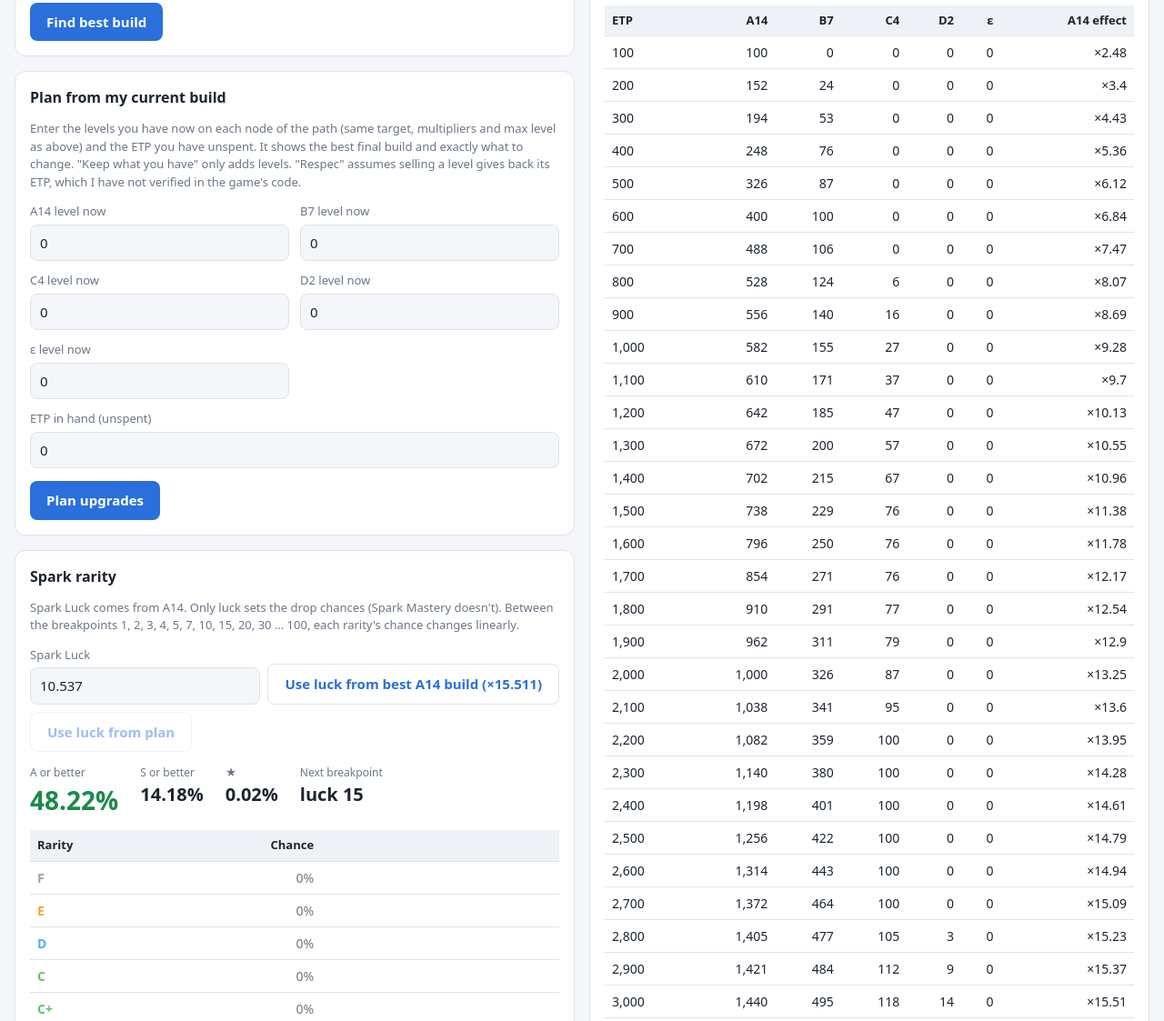
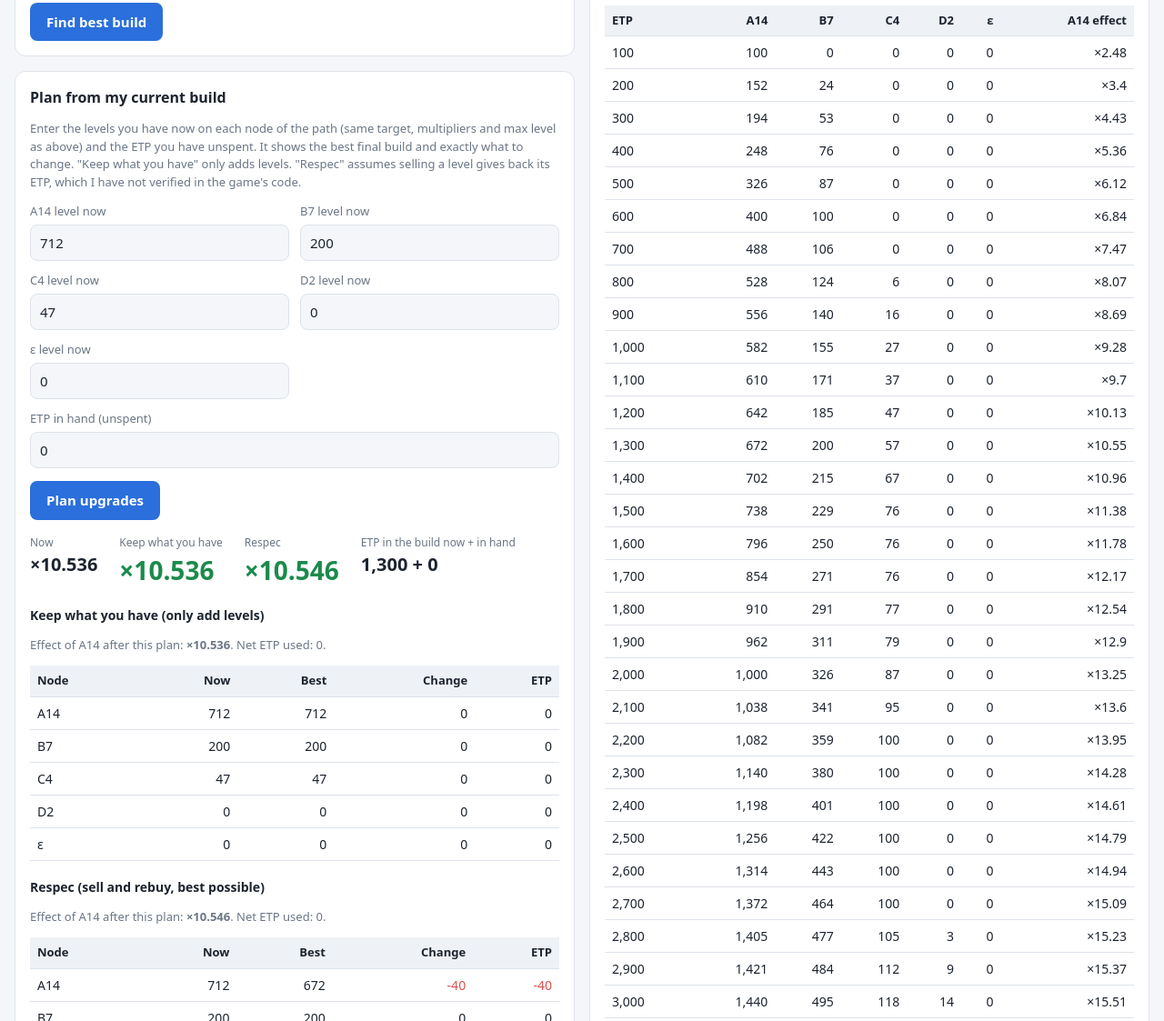
Before and after one commit to coolguydlm123/revolution-idle-etp-optimizer, a plain HTML site: page index.html in a window 1280 px wide. Shown: the part 611-1734 px from the top of the page at 91% size. Drawn offline with Linux system fonts and the light colour scheme.

Commit message:
Prefill current build (A14 712, B7 200, C4 47) and run the plan on load
Co-Authored-By: Claude Opus 5.5 <noreply@anthropic.com>

```diff
--- a/index.html
+++ b/index.html
@@ -422,7 +422,7 @@ function pathIds(target) {
   for (let id = target; ; id = parentOf(id)) { ids.unshift(id); if (id === 0) break; }
   return ids;
 }
-const curVals = {};   // remembered levels by node id
+const curVals = { 28: 712, 13: 200, 6: 47 };   // remembered levels by node id (default: A14 712, B7 200, C4 47)
 function buildCur() {
   const ids = pathIds(+sel.value);
   const grid = document.getElementById('curGrid');
@@ -575,6 +575,7 @@ showRarity();
 
 document.getElementById('go').addEventListener('click', run);
 run();
+document.getElementById('plan').click();
 </script>
 </body>
 </html>
```
